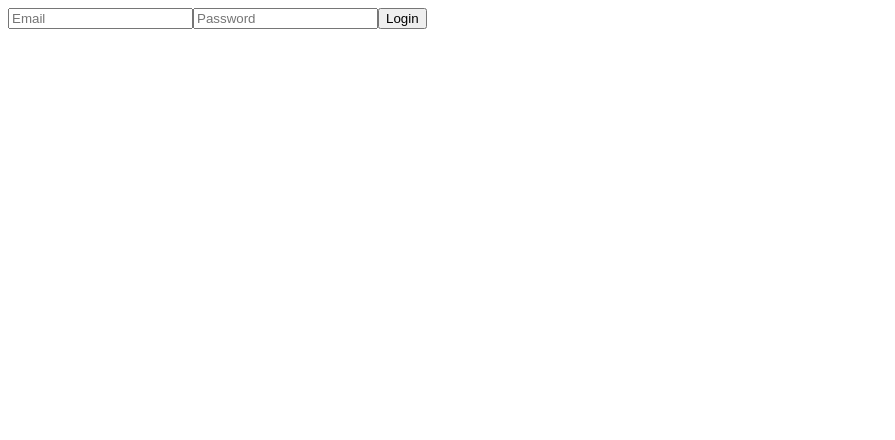
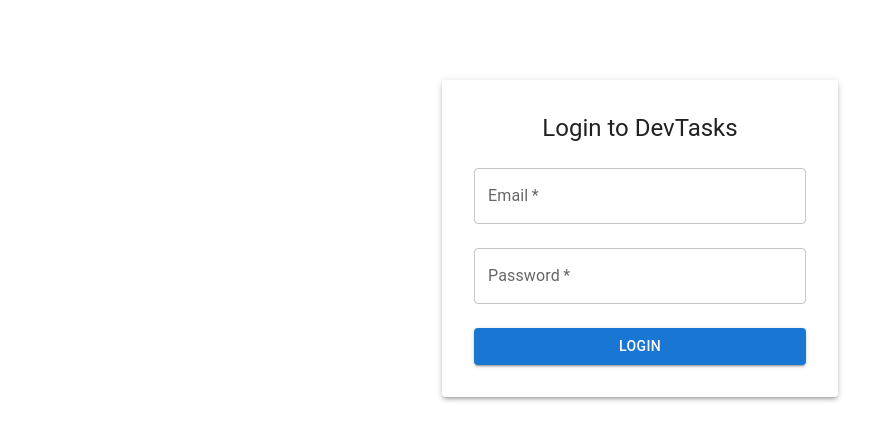
Before and after one commit to 007akshatjain/Devtask, a React (Vite) app in the folder client/: page / in a window 1280 px wide. Shown: the top 440 px of the page, without its empty margins (0-895 px from the left). Built offline with nearby package versions, Linux system fonts and the light colour scheme.

Commit message:
Added Login and drag and drop on UI

```diff
--- a/client/package.json
+++ b/client/package.json
@@ -12,6 +12,7 @@
   "dependencies": {
     "@emotion/react": "^11.14.0",
     "@emotion/styled": "^11.14.1",
+    "@hello-pangea/dnd": "^18.0.1",
     "@mui/material": "^7.2.0",
     "axios": "^1.11.0",
     "react": "^19.1.0",
--- a/client/src/App.jsx
+++ b/client/src/App.jsx
@@ -1,6 +1,6 @@
 import React, { useState } from "react";
 import { BrowserRouter as Router, Routes, Route } from "react-router-dom";
-import Login from "./pages/Login";
+import Login from "./pages/login";
 import Dashboard from "./pages/Dashboard";
 
 function App() {
@@ -9,7 +9,24 @@
   return (
     <Router>
       <Routes>
-        <Route path="/" element={isLoggedIn ? <Dashboard /> : <Login onLogin={() => setIsLoggedIn(true)} />} />
+        <Route
+          path="/"
+          element={
+            isLoggedIn ? (
+              <Dashboard />
+            ) : (
+              <Login onLogin={() => setIsLoggedIn(true)} />
+            )
+          }
+        />
+        <Route
+          path="/login"
+          element={<Login onLogin={() => setIsLoggedIn(true)} />}
+        />
+        <Route
+          path="/dashboard"
+          element={<Dashboard />}
+        />
       </Routes>
     </Router>
   );
--- a/client/src/pages/Dashboard.jsx
+++ b/client/src/pages/Dashboard.jsx
@@ -1,19 +1,119 @@
 import React, { useEffect, useState } from "react";
 import API from "../api";
+import {
+  TextField,
+  Select,
+  MenuItem,
+  Button,
+  Grid,
+  Paper,
+  Typography,
+  Box,
+  InputLabel,
+  FormControl,
+  Container,
+} from "@mui/material";
+import { DragDropContext, Droppable, Draggable } from "@hello-pangea/dnd";
+import { useNavigate } from "react-router-dom";
+// ...existing code...
 
 const Dashboard = () => {
   const [tasks, setTasks] = useState([]);
+  const [newTask, setNewTask] = useState({
+    title: "",
+    description: "",
+    status: "to-do",
+  });
 
   useEffect(() => {
-    API.get("/tasks")
-      .then((res) => setTasks(res.data))
-      .catch((err) => console.log(err));
+    fetchTasks();
   }, []);
+
+  const fetchTasks = async () => {
+    try {
+      const res = await API.get("/tasks");
+      setTasks(res.data);
+    } catch (err) {
+      console.error("Error fetching tasks:", err);
+    }
+  };
+
+  const handleCreateTask = async (e) => {
+    e.preventDefault();
+
+    if (!newTask.title || !newTask.description) return;
+
+    try {
+      if (newTask._id) {
+        // Edit existing
+        await API.put(`/tasks/${newTask._id}`, newTask);
+      } else {
+        // Create new
+        await API.post("/tasks", newTask);
+      }
+
+      setNewTask({ title: "", description: "", status: "to-do" });
+      fetchTasks();
+    } catch (err) {
+      console.error("Error creating/updating task:", err);
+    }
+  };
+
+  const handleDeleteTask = async (id) => {
+    try {
+      await API.delete(`/tasks/${id}`);
+      fetchTasks(); // Refresh tasks
+    } catch (err) {
+      console.error("Error deleting task:", err);
+    }
+  };
+
+  const handleEditTask = (task) => {
+    setNewTask({
+      _id: task._id,
+      title: task.title,
+      description: task.description,
+      status: task.status,
+    });
+  };
+
+  const onDragEnd = async (result) => {
+    const { source, destination, draggableId } = result;
+
+    if (!destination) return; // Dropped outside a column
+    if (
+      source.droppableId === destination.droppableId &&
+      source.index === destination.index
+    ) {
+      return; // Dropped in same place
+    }
+
+    const task = tasks.find((t) => t._id === draggableId);
+    if (!task) return;
+
+    try {
+      await API.put(`/tasks/${draggableId}`, {
+        ...task,
+        status: destination.droppableId,
+      });
+
+      fetchTasks(); // Refresh UI
+    } catch (err) {
+      console.error("Failed to update task status:", err);
+    }
+  };
+
+  const navigate = useNavigate();
+
+  const handleLogout = () => {
+    localStorage.removeItem("token"); // Clear the token
+    navigate("/login"); // Redirect to login
+  };
 
   const columns = {
     "to-do": [],
     "in-progress": [],
-    "done": [],
+    done: [],
   };
 
   tasks.forEach((task) => {
@@ -21,19 +121,72 @@
   });
 
   return (
-    <div style={{ display: "flex", gap: "2rem" }}>
-      {Object.keys(columns).map((status) => (
-        <div key={status} style={{ width: "30%" }}>
-          <h3>{status.toUpperCase()}</h3>
-          {columns[status].map((task) => (
-            <div key={task._id} style={{ border: "1px solid gray", margin: "10px", padding: "10px" }}>
-              <h4>{task.title}</h4>
-              <p>{task.description}</p>
-            </div>
-          ))}
-        </div>
-      ))}
-    </div>
+    <>
+      <Box
+        display="flex"
+        justifyContent="space-between"
+        alignItems="center"
+        mb={2}
+      >
+        <Typography variant="h4">DevTasks Dashboard</Typography>
+        <Button variant="outlined" color="error" onClick={handleLogout}>
+          Logout
+        </Button>
+      </Box>
+      <Container>
+
+        <DragDropContext onDragEnd={onDragEnd}>
+          <Grid container spacing={2}>
+            {Object.keys(columns).map((status) => (
+              <Grid item xs={12} md={4} key={status}>
+                <Typography variant="h6" gutterBottom>
+                  {status.toUpperCase()}
+                </Typography>
+
+                <Droppable droppableId={status}>
+                  {(provided) => (
+                    <div
+                      ref={provided.innerRef}
+                      {...provided.droppableProps}
+                      style={{
+                        minHeight: "300px",
+                        backgroundColor: "#f3f3f3",
+                        padding: 10,
+                      }}
+                    >
+                      {columns[status].map((task, index) => (
+                        <Draggable
+                          key={task._id}
+                          draggableId={task._id}
+                          index={index}
+                        >
+                          {(provided) => (
+                            <Paper
+                              ref={provided.innerRef}
+                              {...provided.draggableProps}
+                              {...provided.dragHandleProps}
+                              sx={{ p: 2, mb: 2 }}
+                            >
+                              <Typography variant="subtitle1" fontWeight="bold">
+                                {task.title}
+                              </Typography>
+                              <Typography variant="body2">
+                                {task.description}
+                              </Typography>
+                            </Paper>
+                          )}
+                        </Draggable>
+                      ))}
+                      {provided.placeholder}
+                    </div>
+                  )}
+                </Droppable>
+              </Grid>
+            ))}
+          </Grid>
+        </DragDropContext>
+      </Container>
+    </>
   );
 };
 
--- a/client/src/pages/Login.jsx
+++ b/client/src/pages/Login.jsx
@@ -1,27 +1,85 @@
 import React, { useState } from "react";
-import API from "../api";
+import {
+  Container,
+  Paper,
+  TextField,
+  Typography,
+  Button,
+  Box,
+  Alert
+} from "@mui/material";
+import axios from "axios";
+import { useNavigate } from "react-router-dom";
 
-const Login = ({ onLogin }) => {
-  const [email, setEmail] = useState("");
-  const [password, setPassword] = useState("");
+const Login = () => {
+  const navigate = useNavigate();
+  const [form, setForm] = useState({ email: "", password: "" });
+  const [error, setError] = useState("");
+
+  const handleChange = (e) => {
+    setForm({ ...form, [e.target.name]: e.target.value });
+  };
 
   const handleSubmit = async (e) => {
     e.preventDefault();
+    setError("");
+
     try {
-      const res = await API.post("/auth/login", { email, password });
-      localStorage.setItem("token", res.data.token);
-      onLogin(); // callback to navigate to dashboard
+      const res = await axios.post("http://localhost:5000/api/auth/login", form);
+      const { token } = res.data;
+
+      localStorage.setItem("token", token);
+      navigate("/dashboard");
     } catch (err) {
-      alert("Login failed");
+      setError(err.response?.data?.message || "Login failed");
     }
   };
 
   return (
-    <form onSubmit={handleSubmit}>
-      <input type="email" placeholder="Email" onChange={(e) => setEmail(e.target.value)} required />
-      <input type="password" placeholder="Password" onChange={(e) => setPassword(e.target.value)} required />
-      <button type="submit">Login</button>
-    </form>
+    <Container maxWidth="xs">
+      <Paper elevation={3} sx={{ p: 4, mt: 10 }}>
+        <Typography variant="h5" gutterBottom align="center">
+          Login to DevTasks
+        </Typography>
+
+        {error && (
+          <Alert severity="error" sx={{ mb: 2 }}>
+            {error}
+          </Alert>
+        )}
+
+        <Box component="form" onSubmit={handleSubmit}>
+          <TextField
+            label="Email"
+            name="email"
+            fullWidth
+            margin="normal"
+            required
+            value={form.email}
+            onChange={handleChange}
+          />
+          <TextField
+            label="Password"
+            name="password"
+            type="password"
+            fullWidth
+            margin="normal"
+            required
+            value={form.password}
+            onChange={handleChange}
+          />
+          <Button
+            variant="contained"
+            color="primary"
+            type="submit"
+            fullWidth
+            sx={{ mt: 2 }}
+          >
+            Login
+          </Button>
+        </Box>
+      </Paper>
+    </Container>
   );
 };
 
```
Also changed, not shown: 1 other file (tests, documents, lock files or other folders).
